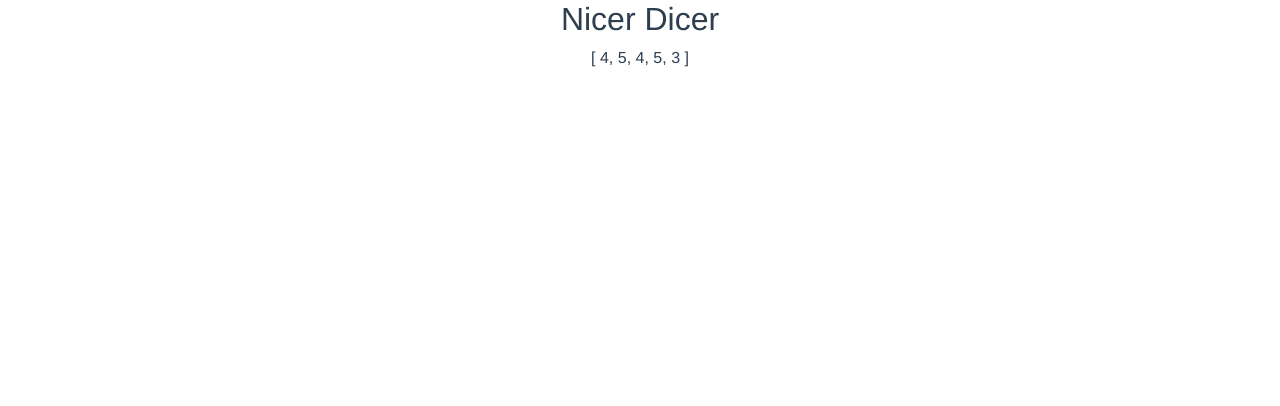
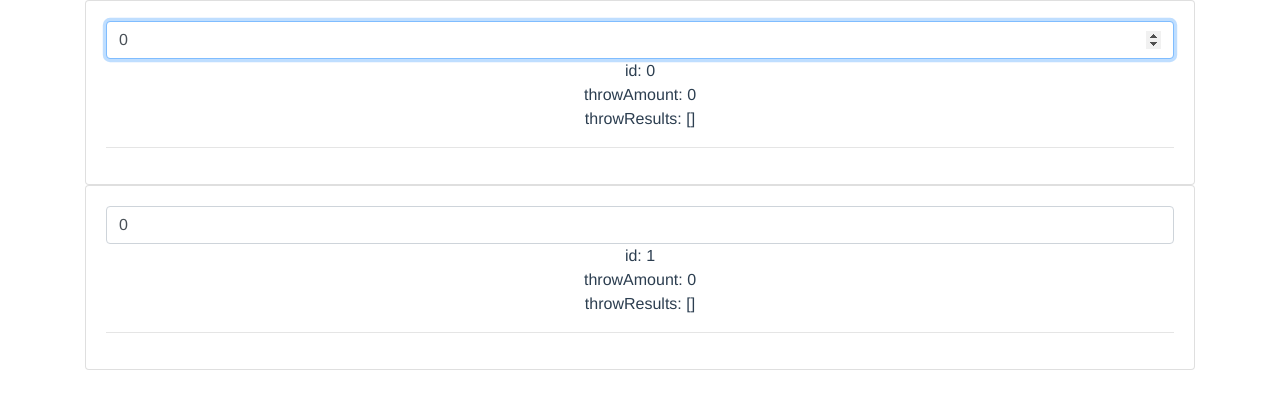
Before and after one commit to kelzenberg/risk-dicer, a Vue app: page / in a window 1280 px wide. Shown: the top 406 px of the page. Built offline with nearby package versions, Linux system fonts and the light colour scheme.

Commit message:
cleanup dicer & add thrower

```diff
--- a/src/components/Dice.vue
+++ b/src/components/Dice.vue
@@ -1,11 +1,6 @@
 <template>
   <div>
-    <h2>Nicer Dicer</h2>
-    <div>{{ results }}</div>
-    <div v-if="debug">
-      <hr>
-      {{ checkChances() }}
-    </div>
+    <div>Dice Result: {{ result }}</div>
   </div>
 </template>
 
@@ -15,58 +10,24 @@ export default {
   props: {
     debug: { type: Boolean, default: false },
     sides: { type: Number, default: 6, required: true },
-    amount: { type: Number, default: 1, required: true },
   },
   data() {
     return {
-      results: [],
+      result: null,
     };
   },
-  beforeMount() {
-    this.results = this.rollMultiple(this.amount);
+  mounted() {
+    this.result = this.roll();
   },
   methods: {
     roll() {
-      return Math.floor(Math.random() * this.sides) + 1;
+      const result = Math.floor(Math.random() * this.sides) + 1;
+      this.$emit('roll', result);
+      return result;
     },
-    rollMultiple(amount = 1) {
+    /* rollMultiple(amount = 1) {
       return [...Array(amount)].map(this.roll);
-    },
-    checkChances() {
-      const calc = this.rollMultiple(5);
-      const calc2 = this.rollMultiple(5);
-      const calc3 = this.rollMultiple(5);
-      /* eslint-disable max-len */
-      const filtered = [
-        calc.filter(x => x === 1).length
-          + calc2.filter(x => x === 1).length
-          + calc3.filter(x => x === 1).length,
-        calc.filter(x => x === 2).length
-          + calc2.filter(x => x === 2).length
-          + calc3.filter(x => x === 2).length,
-        calc.filter(x => x === 3).length
-          + calc2.filter(x => x === 3).length
-          + calc3.filter(x => x === 3).length,
-        calc.filter(x => x === 4).length
-          + calc2.filter(x => x === 4).length
-          + calc3.filter(x => x === 4).length,
-        calc.filter(x => x === 5).length
-          + calc2.filter(x => x === 5).length
-          + calc3.filter(x => x === 5).length,
-        calc.filter(x => x === 6).length
-          + calc2.filter(x => x === 6).length
-          + calc3.filter(x => x === 6).length,
-      ];
-      /* eslint-enable max-len */
-      return `
-        \n1 [${filtered[0]}],
-        \n2 [${filtered[1]}],
-        \n3 [${filtered[2]}],
-        \n4 [${filtered[3]}],
-        \n5 [${filtered[4]}],
-        \n6 [${filtered[5]}],
-      `;
-    },
+    }, */
   },
 };
 </script>
--- /dev/null
+++ b/src/components/Thrower.vue
@@ -0,0 +1,68 @@
+<template>
+  <div>
+    <b-card
+      v-for="player in playerResults"
+      :key="player.id"
+    >
+      <b-form-input
+        v-model="player.throwAmount"
+        type="number"
+        min="1"
+        change
+        placeholder="Enter amount of dice throws"
+        autocomplete="false"
+        :autofocus="player.id === 0"
+      />
+      <div>id: {{ player.id }}</div>
+      <div>throwAmount: {{ player.throwAmount }}</div>
+      <div>throwResults: {{ player.throwResults }}</div>
+      <hr>
+      <div
+        v-if="player.throwAmount > 0"
+      >
+        <Dice
+          v-for="dice in player.throwAmount"
+          :key="dice"
+          :sides="sides"
+          @roll="storeResult(player.id, dice, $event)"
+        />
+      </div>
+    </b-card>
+  </div>
+</template>
+
+<script>
+import Dice from './Dice.vue';
+
+export default {
+  name: 'Thrower',
+  components: {
+    Dice,
+  },
+  props: {
+    players: { type: Number, default: 2, required: true },
+  },
+  data() {
+    return {
+      sides: 6,
+      playerResults: [],
+    };
+  },
+  beforeMount() {
+    this.playerResults = [...Array(this.players)].map((_, index) => ({
+      id: index,
+      throwAmount: 0,
+      throwResults: [],
+    }));
+  },
+  methods: {
+    storeResult(playerId, diceId, result) {
+      const currentThrows = this.playerResults[playerId].throwResults;
+      if (currentThrows.length > diceId - 1) {
+        this.playerResults[playerId].throwResults = currentThrows.slice(0, diceId - 1);
+      }
+      this.playerResults[playerId].throwResults[diceId - 1] = result;
+    },
+  },
+};
+</script>
--- a/src/views/Home.vue
+++ b/src/views/Home.vue
@@ -1,17 +1,21 @@
 <template>
-  <Dice
-    :sides="6"
-    :amount="5"
-  />
+  <b-container>
+    <Thrower :players="2" />
+  </b-container>
 </template>
 
 <script>
-import Dice from '../components/Dice.vue';
+import Thrower from '../components/Thrower.vue';
 
 export default {
   name: 'Home',
   components: {
-    Dice,
+    Thrower,
+  },
+  data() {
+    return {
+      amount: 1,
+    };
   },
 };
 </script>
```
